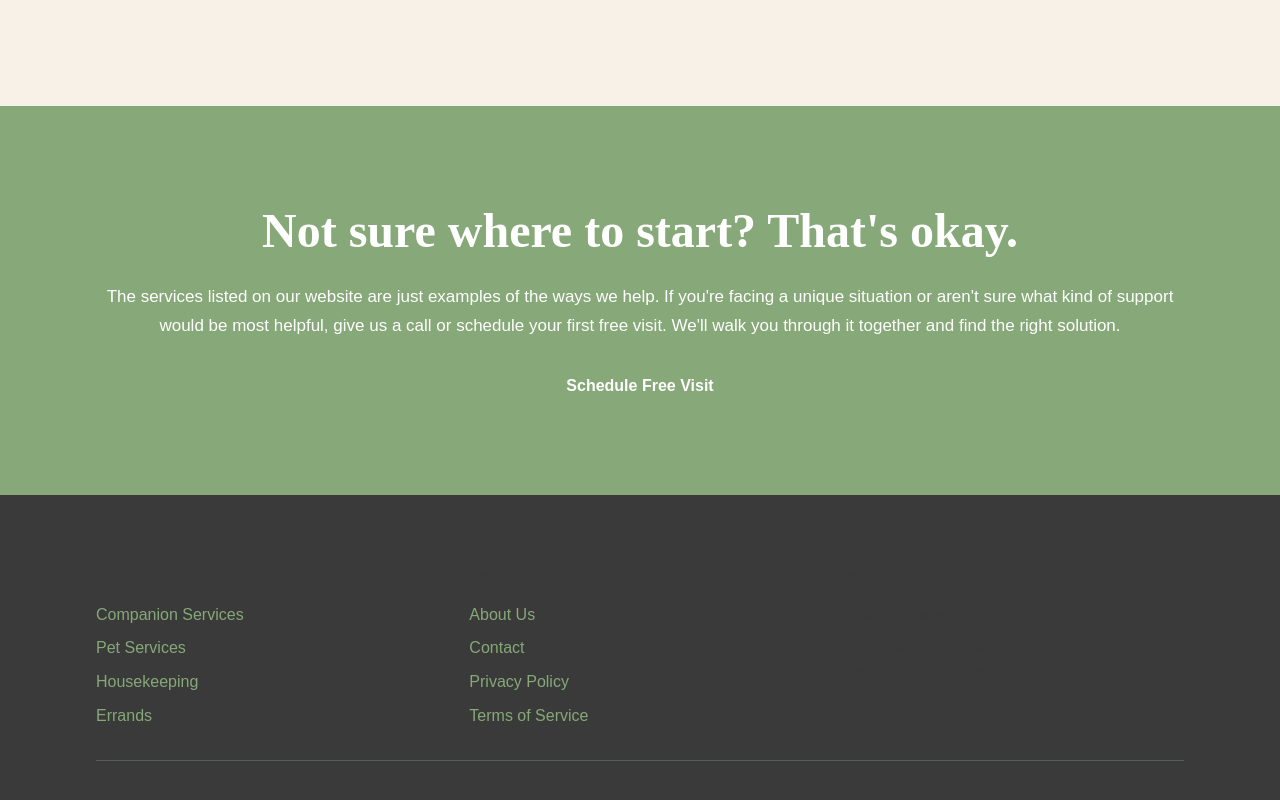
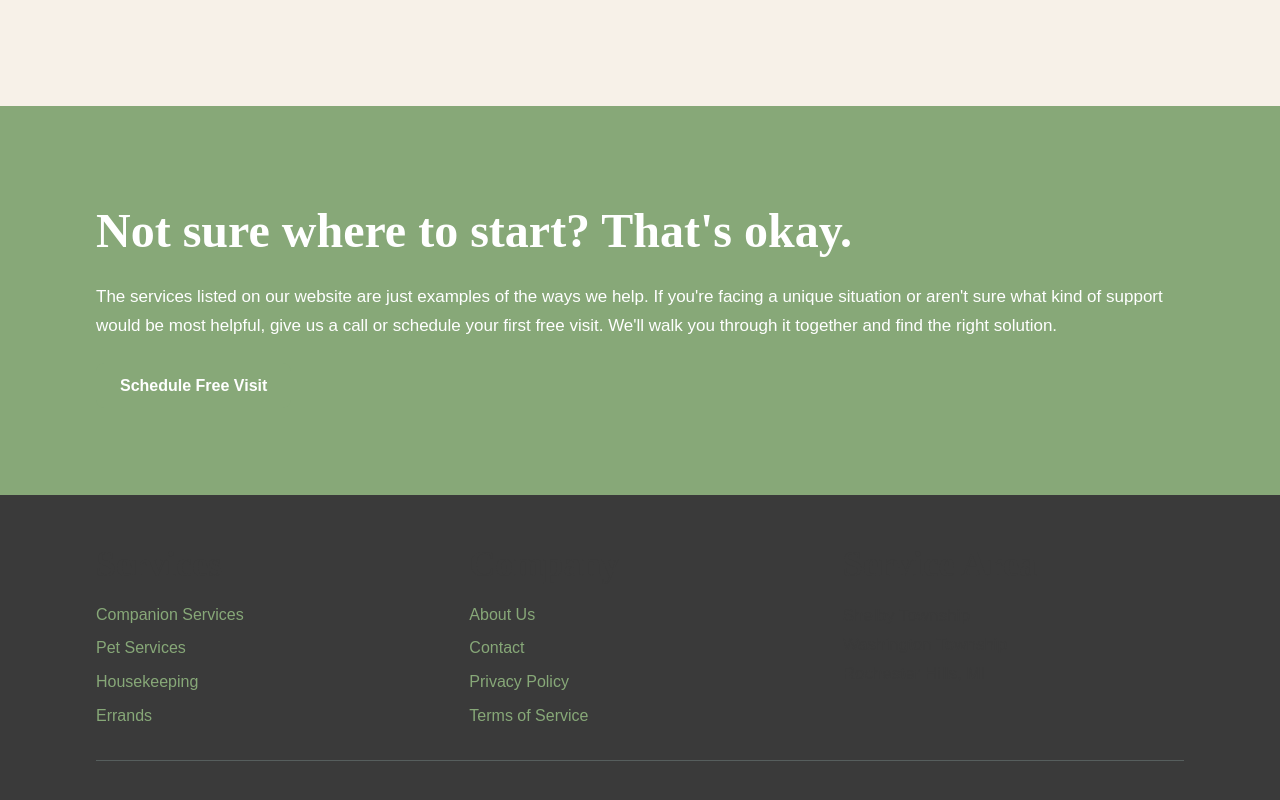
Before and after one commit to GoodCompanySCS/goodcompany-scs, a Next.js app: page /pricing in a window 1280 px wide. Shown: the part 3035-3835 px from the top of the page. Built offline with nearby package versions, Linux system fonts and the light colour scheme.

Commit message:
Update page.tsx

```diff
--- a/app/pricing/page.tsx
+++ b/app/pricing/page.tsx
@@ -225,7 +225,7 @@ export default function Pricing() {
 
       {/* CTA */}
       <section style={{ backgroundColor: 'var(--sage)', color: 'white' }} className="section-padding">
-        <div className="container-max text-center">
+        <div className="container-max text-left">
           <h2 style={{ color: 'white' }} className="mb-6">Not sure where to start? That's okay.</h2>
           <p className="text-lg mb-8">
             The services listed on our website are just examples of the ways we help. If you're facing a unique situation or aren't sure what kind of
```
